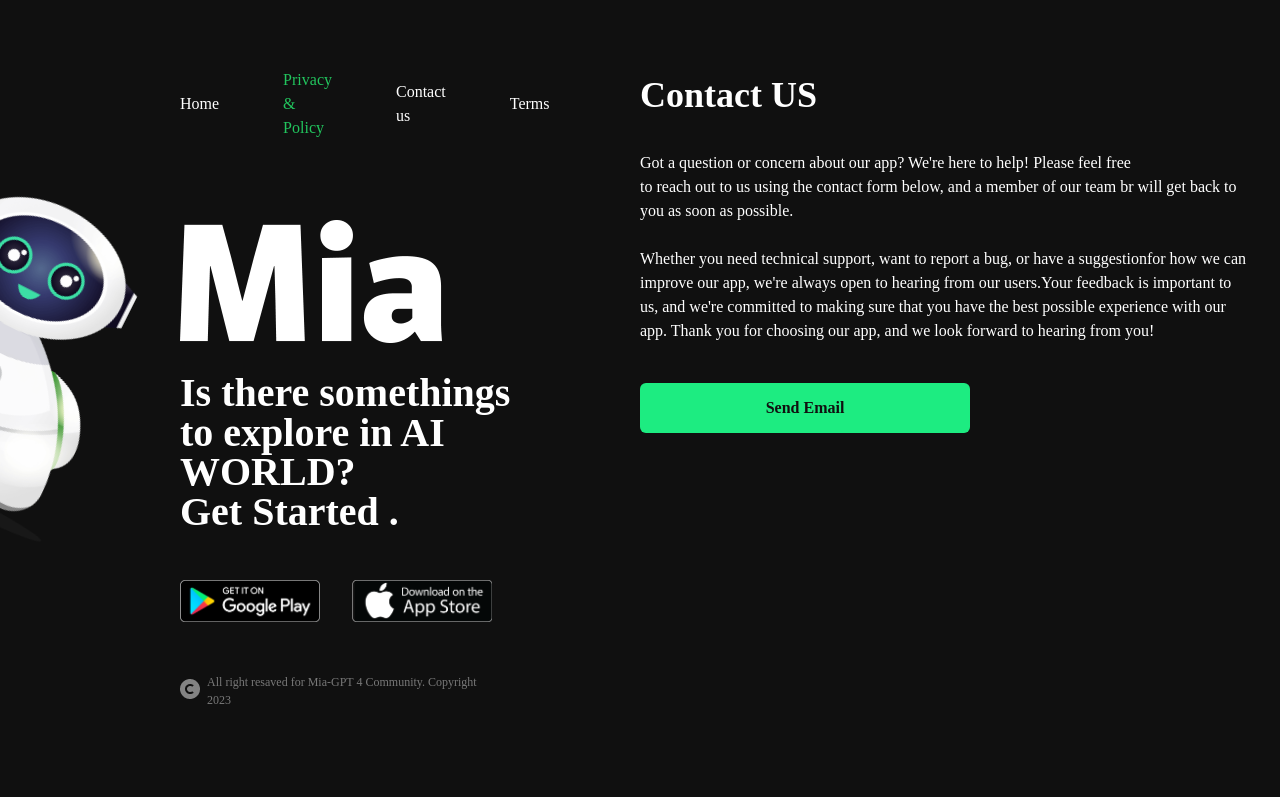
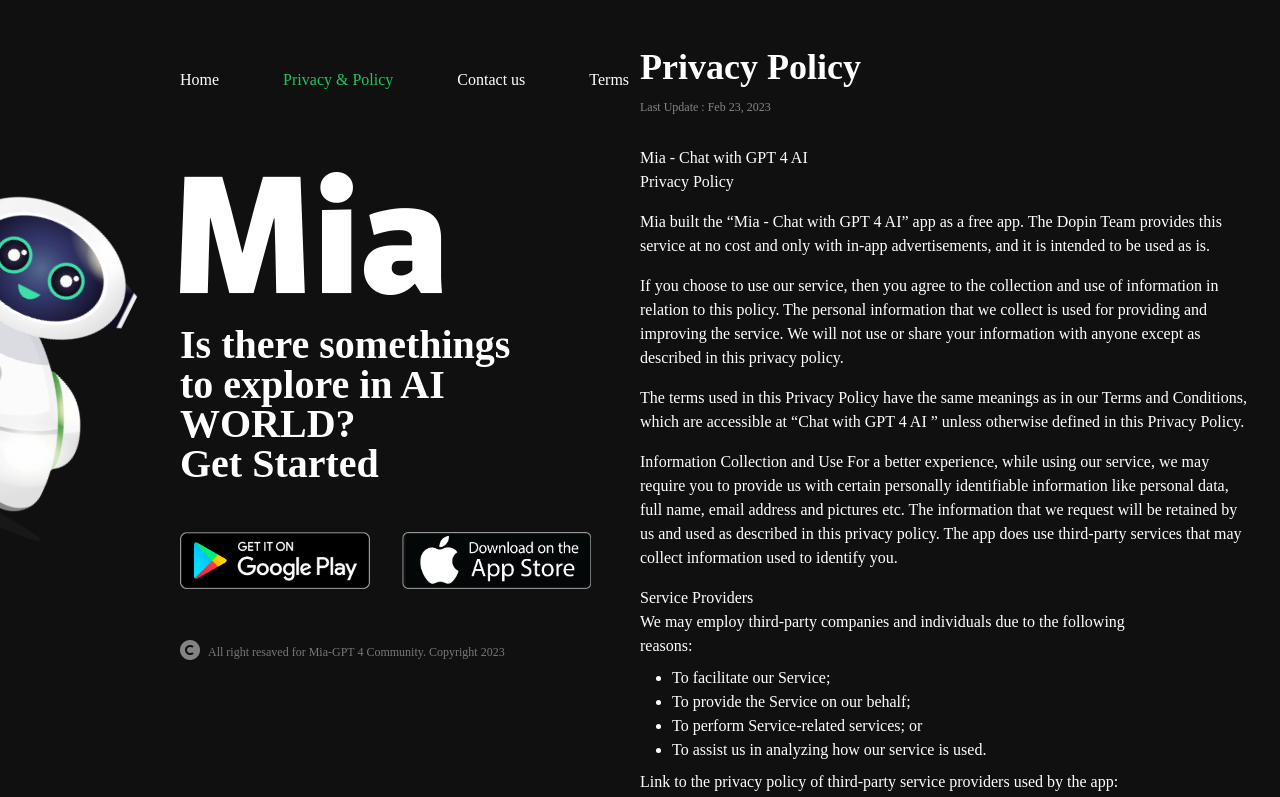
Before and after one commit to Amirsa025/mia-app, a Next.js app: page /privacy-policy in a window 1280 px wide. Shown: the top 797 px of the page. Built offline with nearby package versions, Linux system fonts and the light colour scheme; a web font is replaced by a local one.

Commit message:
add new files

```diff
--- a/pages/privacy-policy/index.tsx
+++ b/pages/privacy-policy/index.tsx
@@ -1,15 +1,22 @@
+import React from 'react';
+import Head from 'next/head'
 import Navbar from "@/app/component/Navbar";
 import Image from "next/image";
-import Head from 'next/head'
-const Contact = () => {
+import TextPrivacy from "@/app/privacyPolicyText";
+
+const privacy = () => {
     return (
-        <div>
+        <>
+            <div className={"text-white "}>
                 <Head>
-                <title>Mia | Contact us</title>
+                    <title>Mia | Terms of Use</title>
                 </Head>
-            <div className={"text-white relative"}>
+                <div className=" text-white  hidden md:block">
+                    <div className="grid grid-cols-2 relative">
+                        <div className={"h-screen sticky top-0 text-white  lg:pl-[9.25rem]   hidden md:block"}>
                             <div className={"absolute top-44 z-40 -left-[10rem]  hidden md:flex"}>
                                 <Image
+                                    priority
                                     className="rotate_me"
                                     src="/image/Group39.png"
                                     width={254}
@@ -17,16 +24,11 @@
                                     alt="Picture of the author"
                                 />
                             </div>
-                {/*Desktop and tablet*/}
-                <div className=" text-white -z-[10000]  hidden md:block">
-                    <div className="grid grid-cols-2 ">
-                        <div className={"md:pt-[68px] text-white lg:px-[9.25rem] hidden md:block"}>
-                            <div className="">
+                            <div className="md:pt-[68px] ">
                                 <Navbar/>
                             </div>
-                            <div>
-                                <div className={"text-white "}>
-                                    <section className={"pt-[5rem]"}>
+                            <div className={"text-white"}>
+                                <section className={"pt-[5rem] md:px-24 lg:px-0"}>
                                     <div>
                                         <Image
                                             src="/image/Mia.png"
@@ -35,16 +37,16 @@
                                             alt="Picture of the author"
                                         />
                                     </div>
-                                        <div className="w-[332px] py-[30px] ">
+                                    <div className="w-[332px] py-[30px]">
                                         <p className={"text-[40px] font-custom leading-[99.02%]"}>
                                             Is there somethings to explore in AI WORLD?<br/>
-                                                Get Started .
+                                            Get Started
                                         </p>
                                     </div>
                                 </section>
                                 <section className="pt-[1.188rem] flex items-center space-x-8 ">
                                     <div>
-                                            <a  href="https://play.google.com/store/apps/details?id=com.mia.app">
+                                        <a href="https://play.google.com/store/apps/details?id=com.mia.app">
                                             <Image
                                                 priority
                                                 src="/image/google.png"
@@ -56,7 +58,7 @@
 
                                     </div>
                                     <div>
-                                            <a  href="https://apps.apple.com/us/app/id1668359797">
+                                        <a href="https://apps.apple.com/us/app/id1668359797">
                                             <Image
                                                 priority
                                                 src="/image/appStore.png"
@@ -72,6 +74,7 @@
                                     <div className={"w-6 h-6 rounded-full  text-black text-center font-medium"}>
                                         <div className={"sr-only"}>copyright</div>
                                         <Image
+                                            priority
                                             src="/image/copyRight.png"
                                             width={20}
                                             height={20}
@@ -83,39 +86,16 @@
                                 </section>
                             </div>
                         </div>
+
+                        <div className={"py-[40px] "}>
+                            <div className="">
+                                <div>
+                                    <h1 className=" text-[36px] font-extrabold">Privacy Policy</h1>
+                                    <span
+                                        className="text-[#858585] text-[12px] font-normal ">Last Update : Feb 23, 2023</span>
+
                                 </div>
-                        <div className={"md:pt-[68px]"}>
-                            <div>
-                                <h1 className=" text-[36px] font-extrabold">Contact US</h1>
-                            </div>
-                            <div className={"space-y-10"}>
-                                <div className={"pt-[1.8rem]"}>
-                                    <p>
-                                        {/* eslint-disable-next-line react/no-unescaped-entities */}
-                                        Got a question or concern about our app? We're here to help! Please feel free <br/>
-                                        to reach out to us using the contact form below, and a member of our team br will get
-                                        back to you as soon as possible.
-
-                                        {/* eslint-disable-next-line react/no-unescaped-entities */}
-
-                                    </p>
-                                    <p className={"pt-6"}>
-                                        Whether you need technical support, want to report a bug, or have a suggestion
-                                        {/* eslint-disable-next-line react/no-unescaped-entities */}
-                                        for how we can improve our app, we're always open to hearing from our users.
-                                        {/* eslint-disable-next-line react/no-unescaped-entities */}
-                                        Your feedback is important to us, and we're committed to making sure that you
-                                        have the best possible experience with our app.
-
-                                        Thank you for choosing our app, and we look forward to hearing from you!
-                                    </p>
-                                </div>
-                                <div>
-                                    <button
-                                        className={"w-[330px] h-[50px] rounded-[6px] bg-[#1DEC81] font-bold text-[#101010] text-[1rem]"}>Send
-                                        Email
-                                    </button>
-                                </div>
+                                <TextPrivacy/>
                             </div>
                         </div>
                     </div>
@@ -140,46 +120,12 @@
                                 </p>
                             </div>
                         </section>
-                        <section className="relative py-12">
-                            <div className={"md:pt-[68px]"}>
+                        <section className="relative ">
+                            <TextPrivacy/>
+                        </section>
+                        <section className="py-[4.8rem] flex items-center space-x-4 ">
                             <div>
-                                    <h1 className=" text-[36px] font-extrabold">Contact US</h1>
-                                    <span className="text-[#858585] text-[12px]">Last Update : Feb 23, 2023</span>
-                                </div>
-                                <div className={"space-y-10"}>
-                                    <div className={"pt-[1.8rem]"}>
-                                        <p>
-                                            {/* eslint-disable-next-line react/no-unescaped-entities */}
-                                            Got a question or concern about our app? We're here to help! Please feel free <br/>
-                                            to reach out to us using the contact form below, and a member of our team br will get
-                                            back to you as soon as possible.
-
-                                            {/* eslint-disable-next-line react/no-unescaped-entities */}
-
-                                        </p>
-                                        <p className={"pt-6"}>
-                                            Whether you need technical support, want to report a bug, or have a suggestion
-                                            {/* eslint-disable-next-line react/no-unescaped-entities */}
-                                            for how we can improve our app, we're always open to hearing from our users.
-                                            {/* eslint-disable-next-line react/no-unescaped-entities */}
-                                            Your feedback is important to us, and we're committed to making sure that you
-                                            have the best possible experience with our app.
-
-                                            Thank you for choosing our app, and we look forward to hearing from you!
-                                        </p>
-                                    </div>
-                                    <div className="flex items-center justify-center w-full">
-                                        <button
-                                            className={" w-[330px] h-[50px] rounded-[6px] bg-[#1DEC81] font-bold text-[#101010] text-[1rem]"}>Send
-                                            Email
-                                        </button>
-                                    </div>
-                                </div>
-                            </div>
-                        </section>
-                        <section className="py-[1.8rem] flex items-center space-x-4 ">
-                            <div>
-                                <a   href="https://play.google.com/store/apps/details?id=com.mia.app" rel="noreferrer">
+                                <a  href="https://play.google.com/store/apps/details?id=com.mia.app" rel="noreferrer">
                                     <Image
                                         src="/image/google.png"
                                         width={200}
@@ -190,7 +136,7 @@
 
                             </div>
                             <div>
-                                <a href="https://apps.apple.com/us/app/id1668359797" >
+                                <a  href="https://apps.apple.com/us/app/id1668359797">
                                     <Image
                                         src="/image/appStore.png"
                                         width={200}
@@ -202,24 +148,12 @@
                             </div>
                         </section>
 
-                        <section className={"flex items-center space-x-1 py-[27px]"}>
-                            <div className={"w-6 h-6 rounded-full  text-black text-center font-medium"}>
-                                <div className={"sr-only"}>copyright</div>
-                                <Image
-                                    src="/image/copyRight.png"
-                                    width={20}
-                                    height={20}
-                                    alt="Picture of the author"
-                                />
-                            </div>
-                            <h3 className="text-[10px] text-[#787878]">All right resaved for Mia-GPT 4 Community.
-                                Copyright 2023</h3>
-                        </section>
+
                     </div>
                 </div>
             </div>
-        </div>
+        </>
     );
 };
 
-export default Contact;
+export default privacy;
```
Lines whose indentation alone changed are shown as unchanged.
